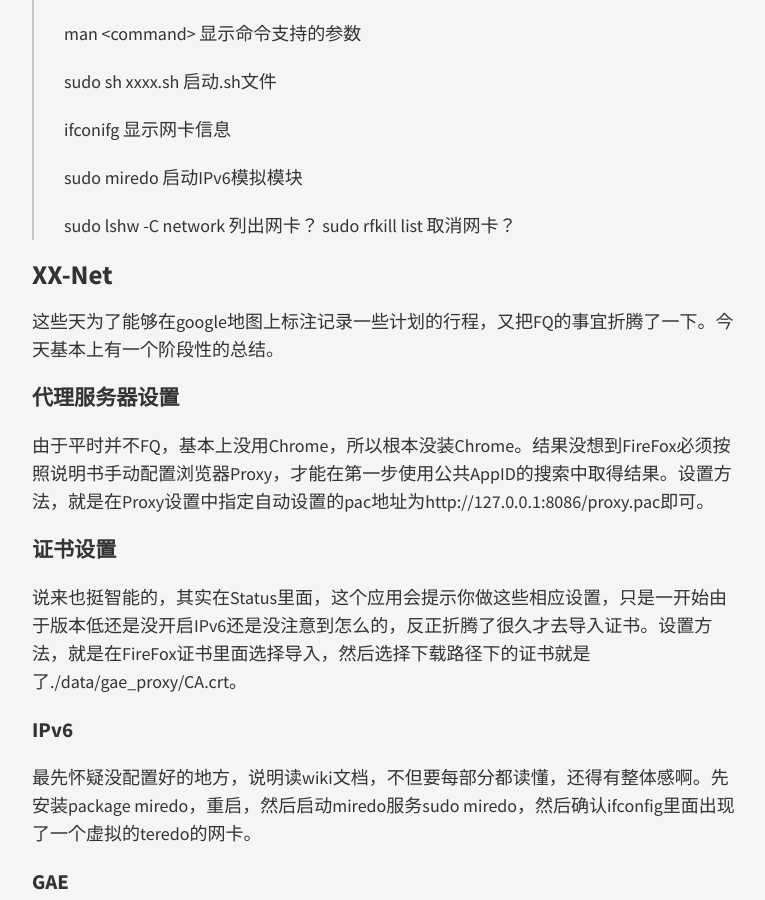
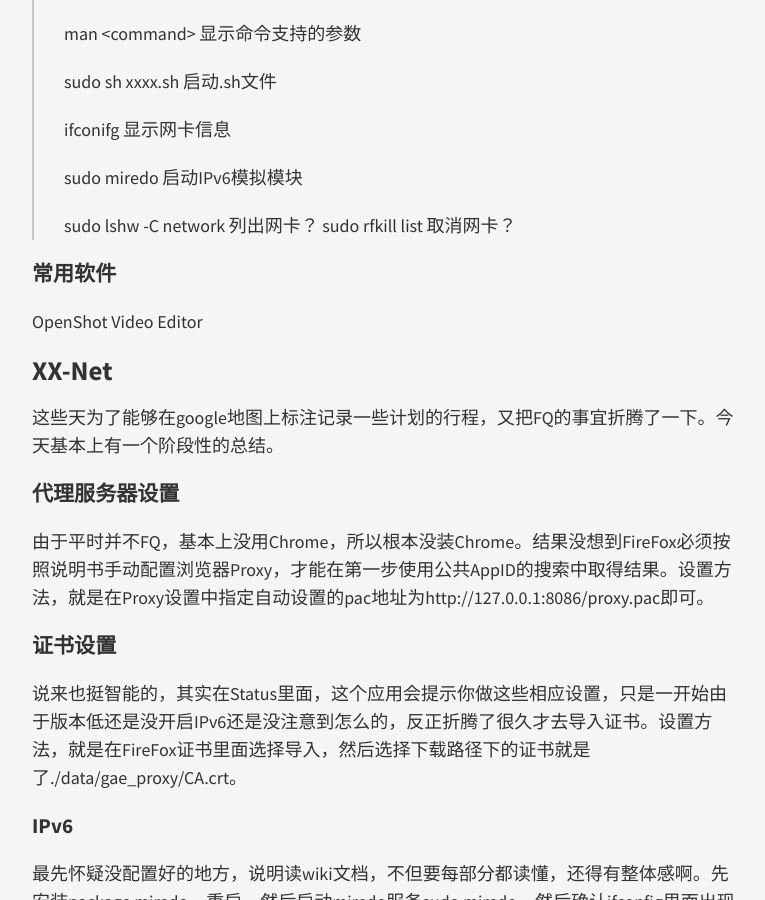
Before and after one commit to Dinneth/myblog, a Jekyll site: the page built from _posts/2018-02-07-Git-Jekyll-Ubuntu.md, in a window 1280 px wide and 900 px high, scrolled down 5724 px. Shown: the whole window, without its empty margins (253-1018 px from the left). Built offline with Jekyll 4.4.1, drawn with Linux system fonts in a browser that asks for light colours.

Commit message:
new post

```diff
--- a/_posts/2018-02-07-Git-Jekyll-Ubuntu.md
+++ b/_posts/2018-02-07-Git-Jekyll-Ubuntu.md
@@ -180,6 +180,11 @@ log off then log on again
 > sudo lshw -C network 列出网卡？
 > sudo rfkill list 取消网卡？
 
+### 常用软件
+
+OpenShot Video Editor
+
+
 
 
 ## XX-Net
```
